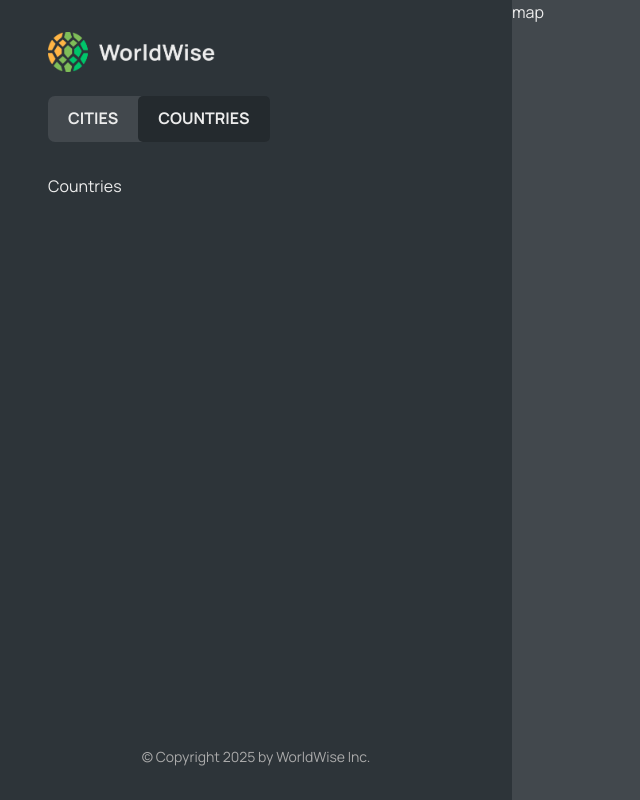
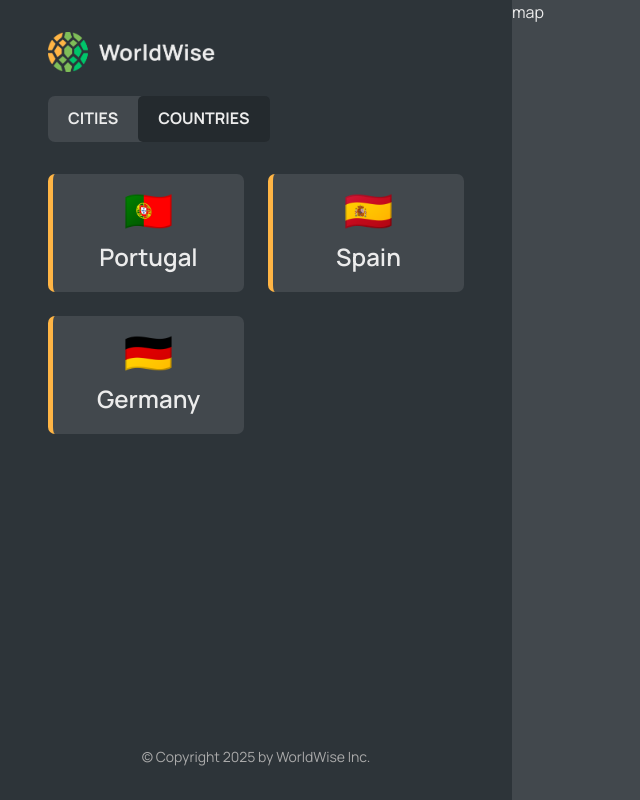
Before and after one commit to YanaKarpliuk/worldwise, a React (Vite) app: page /app/countries in a window 1280 px wide. Shown: the whole page, without its empty margins (0-640 px from the left). Built offline with nearby package versions, Linux system fonts and the light colour scheme; data requests are answered from the project's data file.

Commit message:
Implement countries list

```diff
--- a/src/App.jsx
+++ b/src/App.jsx
@@ -1,3 +1,4 @@
+import { useEffect, useState } from "react";
 import { BrowserRouter, Route, Routes } from "react-router-dom";
 import './scss/_general.scss';
 import Product from "./pages/Product/Product.jsx";
@@ -7,7 +8,7 @@ import NotFound from "./pages/NotFound/NotFound.jsx";
 import AppLayout from "./pages/AppLayout/AppLayout.jsx";
 import Login from "./pages/Login/Login.jsx";
 import CityList from "./components/01-composites/CityList/CityList";
-import { useEffect, useState } from "react";
+import CountryList from "./components/01-composites/CountryList/CountryList";
 
 export default function App() {
   const [cities, setCities] = useState([])
@@ -38,7 +39,7 @@ export default function App() {
           <Route path='app' element={<AppLayout />}>
             <Route index element={<CityList cities={cities} isLoading={isLoading} />}/>
             <Route path='cities' element={<CityList cities={cities} isLoading={isLoading} />}/>
-            <Route path='countries' element={<p>Countries</p>}/>
+            <Route path='countries' element={<CountryList cities={cities} isLoading={isLoading} />}/>
             <Route path='form' element={<p>Form</p>}/>
           </Route>
           <Route path='login' element={<Login />}/>
--- a/src/components/01-composites/CountryItem/CountryItem.jsx
+++ b/src/components/01-composites/CountryItem/CountryItem.jsx
@@ -1,6 +1,6 @@
-import styles from "./CountryItem.module.css";
+import styles from "./CountryItem.module.scss";
 
-function CountryItem({ country }) {
+export default function CountryItem({ country }) {
   return (
     <li className={styles.countryItem}>
       <span>{country.emoji}</span>
@@ -8,5 +8,3 @@ function CountryItem({ country }) {
     </li>
   );
 }
-
-export default CountryItem;
--- /dev/null
+++ b/src/components/01-composites/CountryItem/CountryItem.module.scss
@@ -0,0 +1,26 @@
+.countryItem {
+  display: flex;
+  flex-direction: column;
+  align-items: center;
+  gap: 8px;
+  font-size: 20px;
+  font-weight: 600;
+  background-color: var(--color-dark--2);
+  border-radius: 7px;
+  padding: 12px;
+  border-left: 5px solid var(--color-brand--1);
+
+  @include media-breakpoint-up($desktop-xl) {
+    padding: 16px 24px;
+    font-size: 24px;
+  }
+
+  span:first-child {
+    font-size: 30px;
+    line-height: 1;
+
+    @include media-breakpoint-up($desktop-xl) {
+      font-size: 40px;
+    }
+  }
+}
--- a/src/components/01-composites/CountryList/CountryList.jsx
+++ b/src/components/01-composites/CountryList/CountryList.jsx
@@ -1,11 +1,11 @@
-import Spinner from "./Spinner";
-import styles from "./CountryList.module.css";
-import CountryItem from "./CountryItem";
-import Message from "./Message";
-import { useCities } from "../contexts/CitiesContext";
+import Spinner from "../../00-elements/Spinner/Spinner";
+import styles from "./CountryList.module.scss";
+import CountryItem from "../CountryItem/CountryItem";
+import Message from "../Message/Message";
+// import { useCities } from "../contexts/CitiesContext";
 
-function CountryList() {
-  const { cities, isLoading } = useCities();
+export default function CountryList({cities, isLoading}) {
+  // const { cities, isLoading } = useCities();
 
   if (isLoading) return <Spinner />;
 
@@ -14,10 +14,10 @@ function CountryList() {
       <Message message="Add your first city by clicking on a city on the map" />
     );
 
-  const countries = cities.reduce((arr, city) => {
-    if (!arr.map((el) => el.country).includes(city.country))
-      return [...arr, { country: city.country, emoji: city.emoji }];
-    else return arr;
+  const countries = cities.reduce((acc, city) => {
+    if (!acc.map((el) => el.country).includes(city.country))
+      return [...acc, { country: city.country, emoji: city.emoji }];
+    else return acc;
   }, []);
 
   return (
@@ -28,5 +28,3 @@ function CountryList() {
     </ul>
   );
 }
-
-export default CountryList;
--- /dev/null
+++ b/src/components/01-composites/CountryList/CountryList.module.scss
@@ -0,0 +1,16 @@
+.countryList {
+  list-style: none;
+  overflow: scroll hidden;
+  display: grid;
+  align-content: start;
+  gap: 12px;
+
+  @include media-breakpoint-up($mobile) {
+    grid-template-columns: 1fr 1fr;
+  }
+
+  @include media-breakpoint-up($desktop-xl) {
+    grid-template-columns: 1fr 1fr;
+    gap: 24px;
+  }
+}
--- a/src/data/cities.json
+++ b/src/data/cities.json
@@ -25,6 +25,18 @@
       "id": 17806751
     },
     {
+      "cityName": "Malaga",
+      "country": "Spain",
+      "emoji": "🇪🇸",
+      "date": "2027-07-15T08:22:53.976Z",
+      "notes": "",
+      "position": {
+        "lat": 40.46635901755316,
+        "lng": -3.7133789062500004
+      },
+      "id": 17806752
+    },
+    {
       "cityName": "Berlin",
       "country": "Germany",
       "emoji": "🇩🇪",
```
Also changed, not shown: src/components/01-composites/CountryItem/CountryItem.module.css (deleted, +0 -19 lines), src/components/01-composites/CountryList/CountryList.module.css (deleted, +0 -12 lines).
